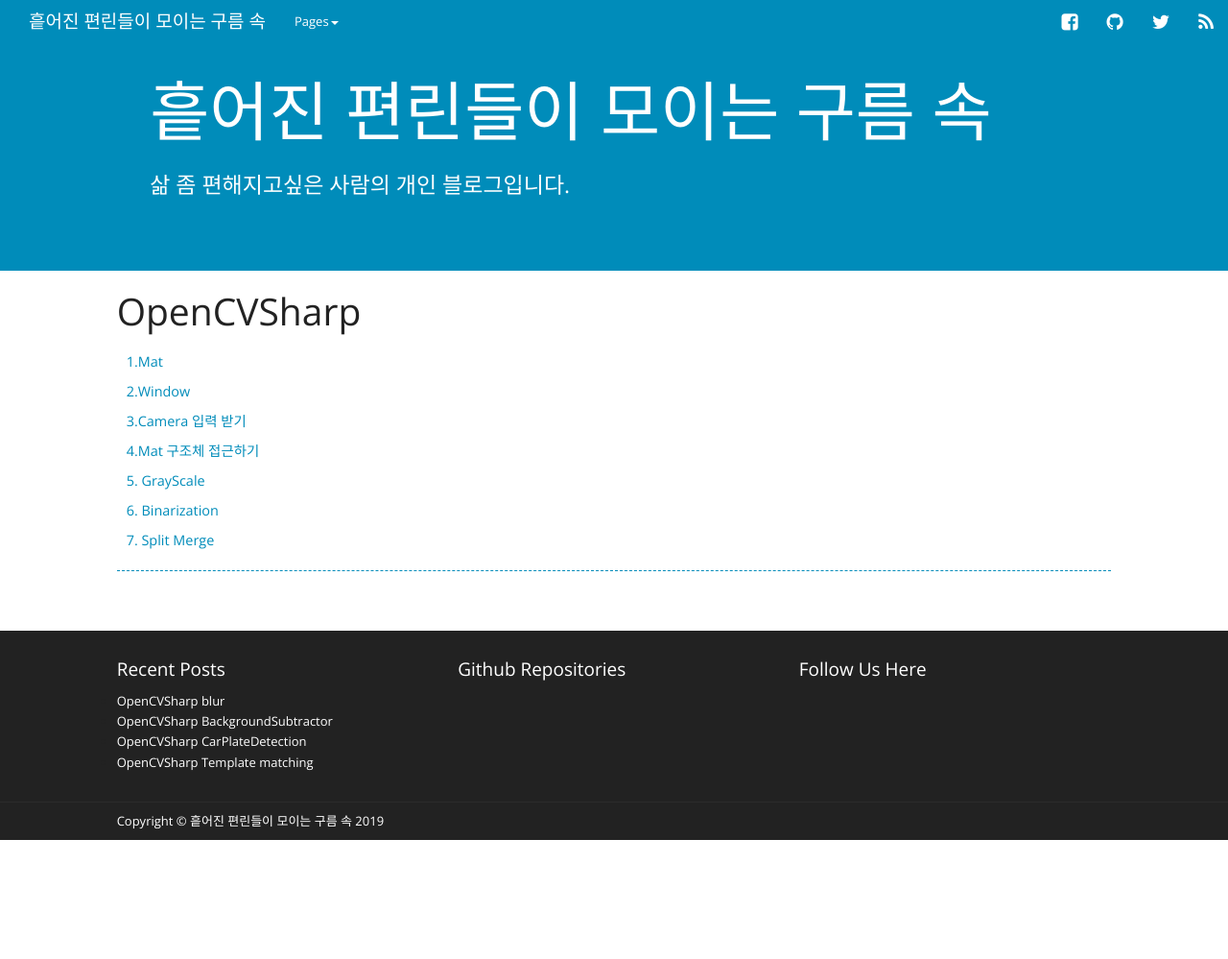
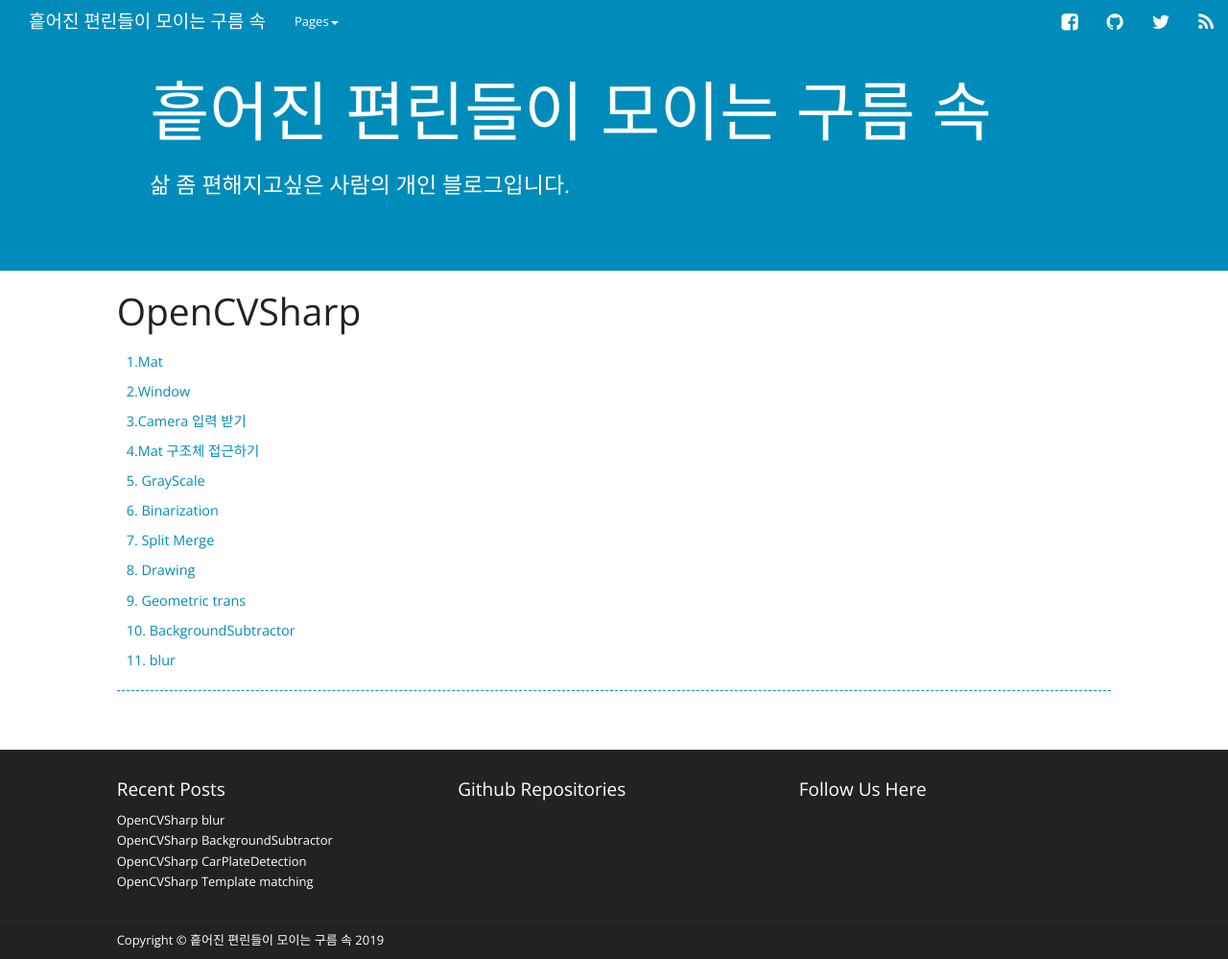
Before and after one commit to MeigoArisa/meigoarisa.github.io, a Jekyll site: the page built from OpenCVSharp.md, in a window 1280 px wide and 999 px high. Shown: the whole window at 96% size. Built offline with Jekyll 4.4.1, drawn with Linux system fonts in a browser that asks for light colours; nearby versions of some CDN libraries; comment, search, counter and statistics services are not loaded.

Commit message:
Edit Blog
index post delete

```diff
--- a/OpenCVSharp.md
+++ b/OpenCVSharp.md
@@ -17,3 +17,11 @@
 [6. Binarization](<https://kimkanghyune.github.io/blog/2019/06/04/1-OpenCVSharp-Binarization>)
 
 [7. Split Merge](<https://kimkanghyune.github.io/blog/2019/06/05/1-OpenCVSharp-Split-Merge>)
+
+[8. Drawing](<https://kimkanghyune.github.io/blog/2019/06/06/1-OpenCVSharp-Drawing>)
+
+[9. Geometric trans](<https://kimkanghyune.github.io/blog/2019/09/21/1-OpenCVSharp-%EA%B8%B0%ED%95%98%ED%95%99%EC%A0%81-%EB%B3%80%ED%99%98>)
+
+[10. BackgroundSubtractor](<https://kimkanghyune.github.io/blog/2020/03/06/1-OpenCVSharp-BackgroundSubtractor>)
+
+[11. blur](<https://kimkanghyune.github.io/blog/2020/03/21/1-OpenCVSharp-Blur>)
--- a/index.html
+++ b/index.html
@@ -11,12 +11,12 @@
               <div class="blog-post-small">
                 {% for post in site.posts %}
                   <h3><a href="{{ post.url | prepend: site.baseurl }}">{{ post.title }}</a></h3>
-                  <p><i class="fa fa-calendar"></i> &nbsp;{{ post.date | date: "%b %-d, %Y" }} | {% if site.disqus_short_name and page.comments != false and site.disqus_show_comment_count == true %}
+                  <!--<p><i class="fa fa-calendar"></i> &nbsp;{{ post.date | date: "%b %-d, %Y" }} | {% if site.disqus_short_name and page.comments != false and site.disqus_show_comment_count == true %}
          <a href="{% if page.index %}{{ root_url }}{{ post.url }}{% endif %}#disqus_thread">Comments</a>
         {% endif %}</p>
                   {% if post.content contains '<!-- more -->' %}
-                    <p>{{ post.content | split:'<!-- more -->' | first }}
-                      <br><br>
+                    <!--<p>{{ post.content | split:'<!-- more -->' | first }}
+                      <!--<br><br>
                       <a href="{{ post.url }}"class="btn btn-primary btn-sm">Read More</a>
                     </p>
                   {% else %}
```
